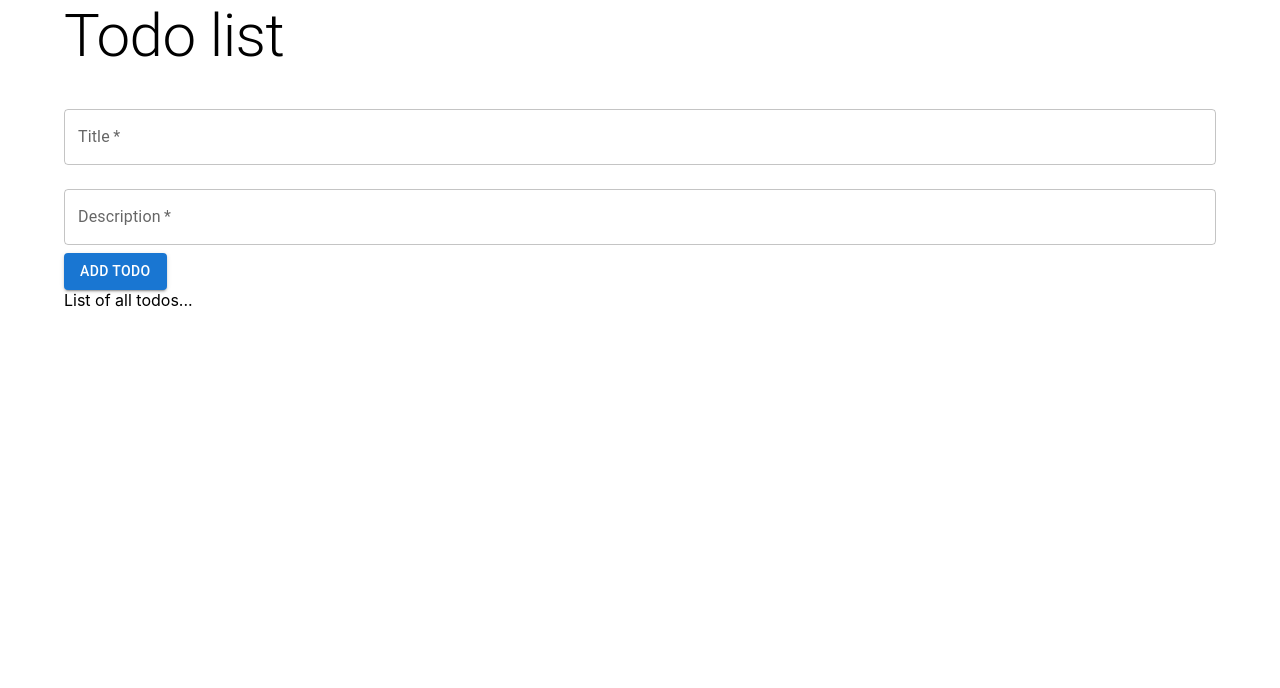
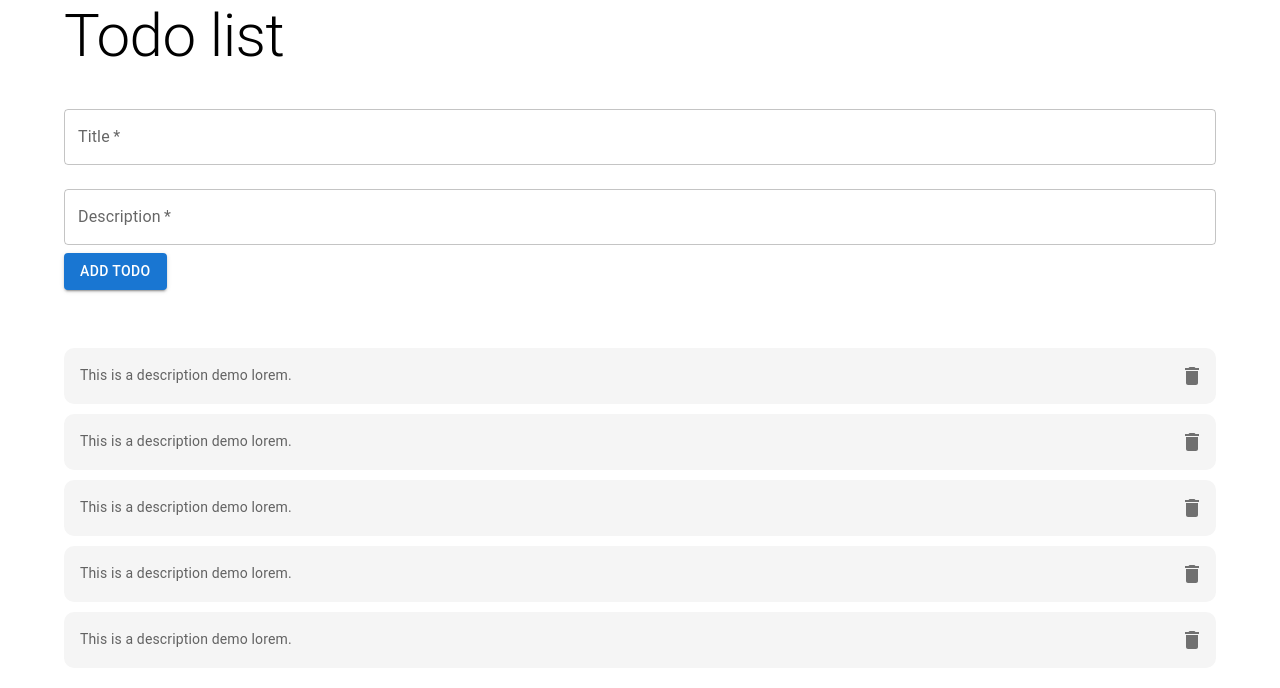
Before and after one commit to Stephane226/Redux-react-nodejs-mongo-todo, a React (Create React App) app in the folder frontend/: page / in a window 1280 px wide. Shown: the top 688 px of the page. Built offline with nearby package versions, Linux system fonts and the light colour scheme.

Commit message:
todo listing  in TodoList.js

```diff
--- a/frontend/package.json
+++ b/frontend/package.json
@@ -5,6 +5,7 @@
   "dependencies": {
     "@emotion/react": "^11.11.4",
     "@emotion/styled": "^11.11.5",
+    "@mui/icons-material": "^5.15.21",
     "@mui/material": "^5.15.21",
     "@testing-library/jest-dom": "^5.17.0",
     "@testing-library/react": "^13.4.0",
--- a/frontend/src/components/TodoList.js
+++ b/frontend/src/components/TodoList.js
@@ -1,12 +1,53 @@
 import React, { useEffect } from 'react';
+import { useSelector, useDispatch } from 'react-redux';
+import { List, ListItem, ListItemText, IconButton } from '@mui/material';
+import DeleteIcon from '@mui/icons-material/Delete';
 
 const TodoList = () => {
 
+const todos   = [
+ {
+  _id : '842989284',
+  description : 'This is a description demo lorem.',
+  status : 'pending'
+ },
+ {
+  _id : '842989284',
+  description : 'This is a description demo lorem.',
+  status : 'pending'
+ },
+ {
+  _id : '842989284',
+  description : 'This is a description demo lorem.',
+  status : 'pending'
+ },
+ {
+  _id : '842989284',
+  description : 'This is a description demo lorem.',
+  status : 'pending'
+ },
+ {
+  _id : '842989284',
+  description : 'This is a description demo lorem.',
+  status : 'pending'
+ },
+]
+
+  const handleDelete = (id) => {
+
+  };
 
   return (
-   <div>
-    List of all todos...
-   </div>
+    <List style={{marginTop : '50px'}}>
+      {todos.map((todo) => (
+        <ListItem key={todo._id} style={{backgroundColor:'whitesmoke' , marginBottom : '10px',borderRadius : '10px'}}>
+          <ListItemText primary={todo.title} secondary={todo.description} />
+          <IconButton edge="end" aria-label="delete" onClick={() => handleDelete(todo._id)}>
+            <DeleteIcon />
+          </IconButton>
+        </ListItem>
+      ))}
+    </List>
   );
 };
 
```
Also changed, not shown: 1 other file (tests, documents, lock files or other folders).
